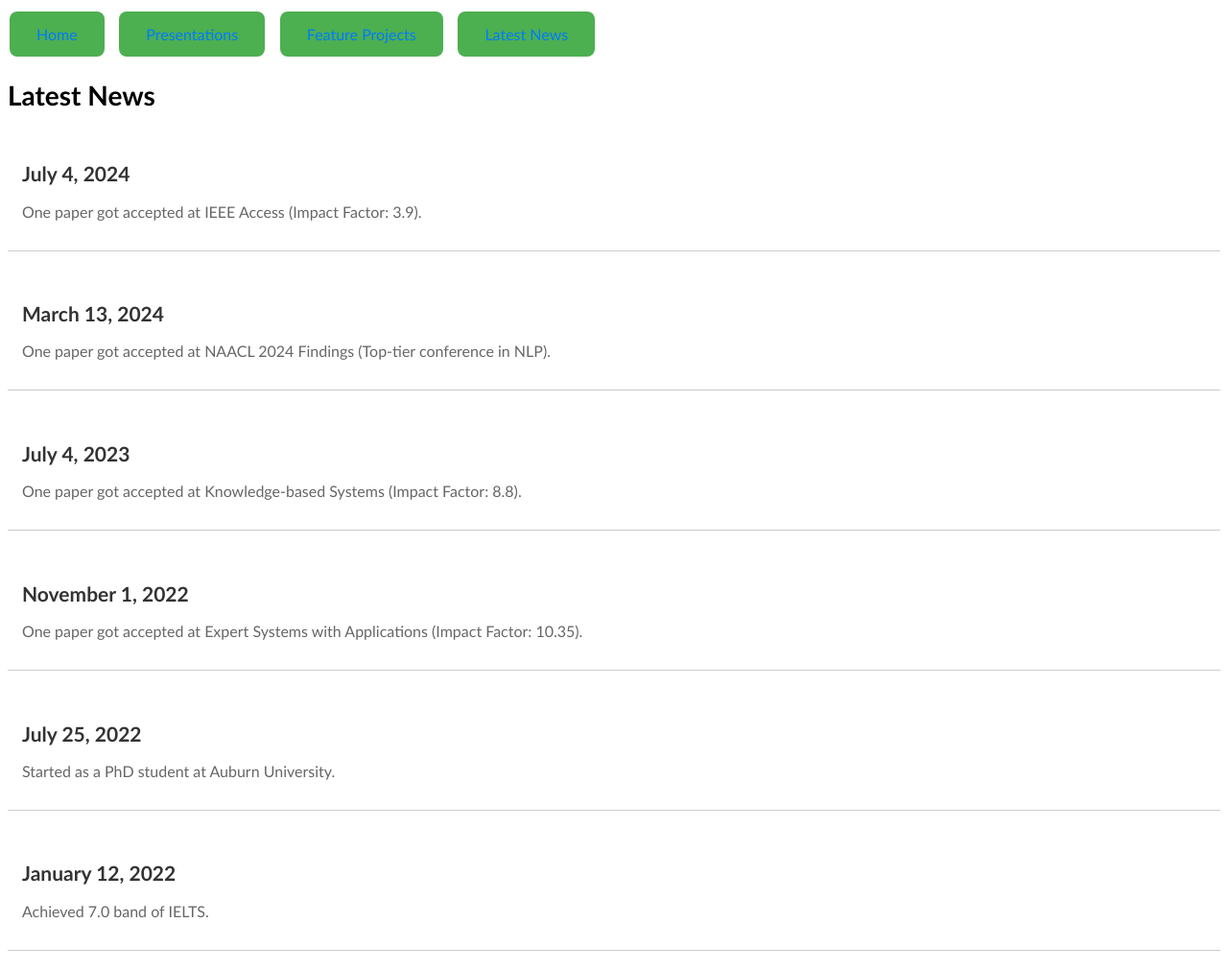
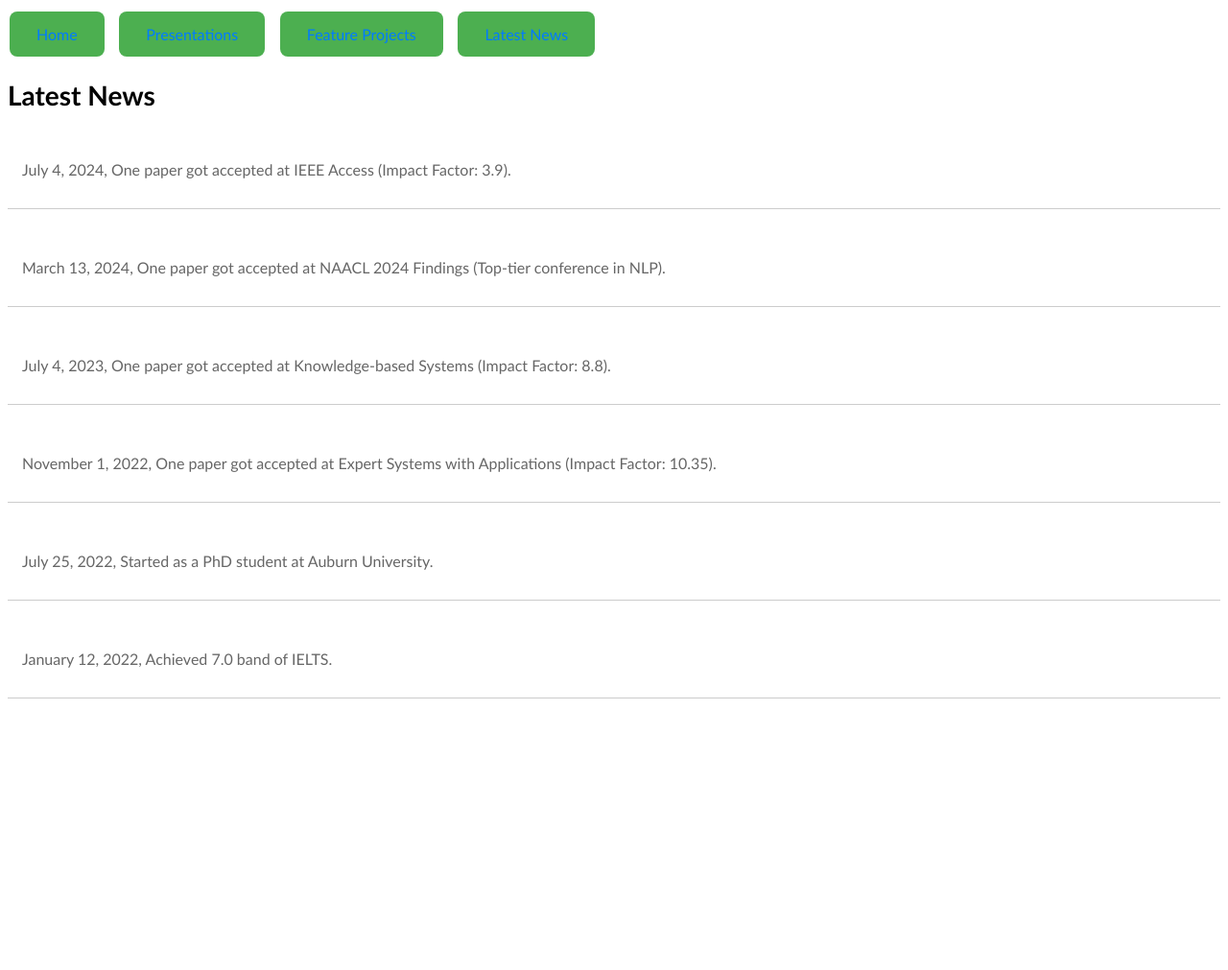
Before and after one commit to ngthanhtin/ngthanhtin.github.io, a Jekyll site: the page news.html, which Jekyll copies as it is, in a window 1280 px wide. Shown: the whole page at 96% size. Built offline with Jekyll 4.4.1, drawn with Linux system fonts in a browser that asks for light colours; after the commit the page ends 900 px from its top, so only the background shows below that.

Commit message:
Update news.html

```diff
--- a/news.html
+++ b/news.html
@@ -65,28 +65,22 @@
     <main>
         <h1>Latest News</h1>
           <article>
-                <h2>July 4, 2024</h2>
-                <p>One paper got accepted at IEEE Access (Impact Factor: 3.9).</p>
+                <p>July 4, 2024, One paper got accepted at IEEE Access (Impact Factor: 3.9).</p>
+          </article>
+          <article>
+                <p>March 13, 2024, One paper got accepted at NAACL 2024 Findings (Top-tier conference in NLP).</p>
             </article>
             <article>
-                <h2>March 13, 2024</h2>
-                <p>One paper got accepted at NAACL 2024 Findings (Top-tier conference in NLP).</p>
+                <p>July 4, 2023, One paper got accepted at Knowledge-based Systems (Impact Factor: 8.8).</p>
             </article>
             <article>
-                <h2>July 4, 2023</h2>
-                <p>One paper got accepted at Knowledge-based Systems (Impact Factor: 8.8).</p>
+                <p>November 1, 2022, One paper got accepted at Expert Systems with Applications (Impact Factor: 10.35).</p>
             </article>
             <article>
-                <h2>November 1, 2022</h2>
-                <p>One paper got accepted at Expert Systems with Applications (Impact Factor: 10.35).</p>
+                <p>July 25, 2022, Started as a PhD student at Auburn University.</p>
             </article>
             <article>
-                <h2>July 25, 2022</h2>
-                <p>Started as a PhD student at Auburn University.</p>
-            </article>
-            <article>
-                <h2>January 12, 2022</h2>
-                <p>Achieved 7.0 band of IELTS.</p>
+                <p>January 12, 2022, Achieved 7.0 band of IELTS.</p>
             </article>
 
     </main>
```
